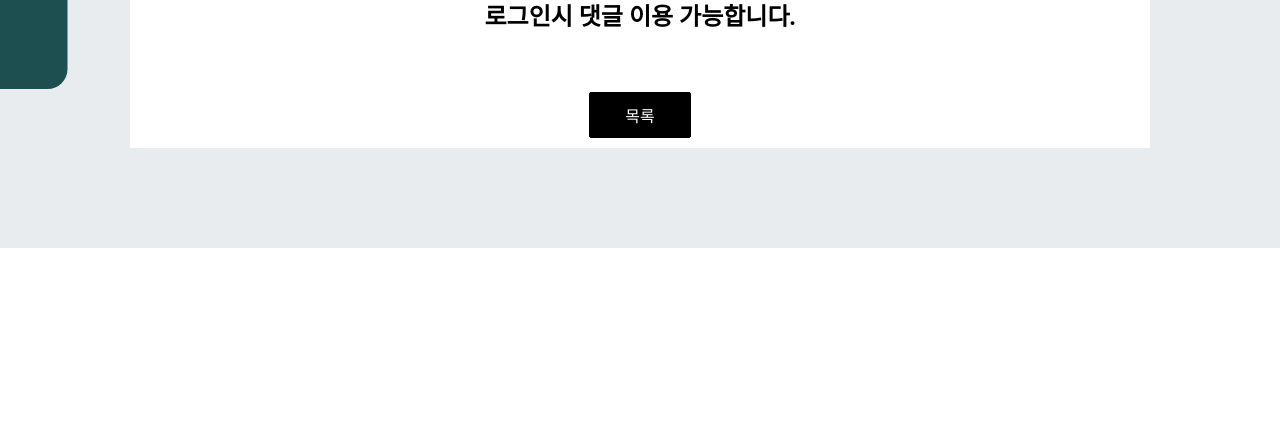
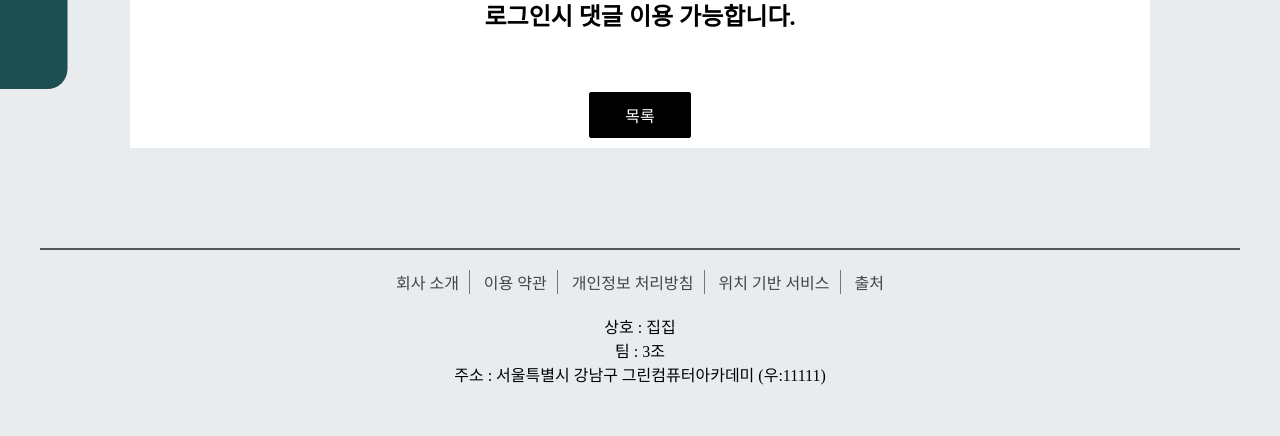
Before and after one commit to pshho/team3_django_project, a Django app: page /review/7/ in a window 1280 px wide. Shown: the part 1121-1557 px from the top of the page. Before the commit the page ends 1369 px from the top, so only its background shows below. Run offline with Django 4.2, Linux system fonts and the light colour scheme; data comes from the database, SQL or seed files in the repository; both versions use the stored data as it was after the commit; some web fonts are replaced.

Commit message:
세세한 수정

```diff
--- a/polls/templates/community/board_free/board_free_comment_update.html
+++ b/polls/templates/community/board_free/board_free_comment_update.html
@@ -91,4 +91,5 @@
         </form>
     </section>
 </div>
+{% include 'poll/footer.html' %}
 </body>
--- a/polls/templates/community/board_free/board_free_write.html
+++ b/polls/templates/community/board_free/board_free_write.html
@@ -66,7 +66,7 @@
     </div>
 
 </form>
-
+{% include 'poll/footer.html' %}
 
 
 
--- a/polls/templates/information/information.html
+++ b/polls/templates/information/information.html
@@ -40,9 +40,9 @@
             <h4>똑똑하게 집 구하기</h4>
             <h4 class="smart_toggle" style="cursor: pointer;">닫기</h4>
             <div class="smart_top_a">
-                <a href="{% url 'information:info_smart_blue' %}" target="smart">매매</a>|
+                <a href="{% url 'information:info_smart_mama' %}" target="smart">매매</a>|
                 <a href="{% url 'information:info_smart_jansa' %}" target="smart">전월세</a>|
-                <a href="{% url 'information:info_smart_mama' %}" target="smart">청약</a>
+                <a href="{% url 'information:info_smart_blue' %}" target="smart">청약</a>
             </div>
         </div>
         <div class="smart_section">
--- a/polls/templates/poll/footer.html
+++ b/polls/templates/poll/footer.html
@@ -1,6 +1,6 @@
+{% load static %}
 
-
-<link rel="stylesheet" href="../../static/css/footer/footer.css">
+<link rel="stylesheet" href="{% static 'css/footer/footer.css' %}">
 
 <footer>
     <ul id="bottomMenu">
--- a/polls/templates/review/review_comment_update.html
+++ b/polls/templates/review/review_comment_update.html
@@ -90,5 +90,6 @@
             <button type="submit" class="submit-button">저장하기</button>
         </form>
     </section>
+    {% include 'poll/footer.html' %}
 </div>
 </body>
--- a/polls/templates/review/review_detail.html
+++ b/polls/templates/review/review_detail.html
@@ -4,11 +4,22 @@
 <head>
     <meta charset="UTF-8">
     <meta name="viewport" content="width=device-width, initial-scale=1.0">
-    <title>게시글테스트</title>
+    <title>게시글</title>
     <link rel="stylesheet" href="{% static 'css/review/css/css.css' %}">
-    <script src="https://code.jquery.com/jquery-3.6.0.min.js"></script>
+    <script src="https://code.jquery.com/jquery-3.7.0.js"
+            integrity="sha256-JlqSTELeR4TLqP0OG9dxM7yDPqX1ox/HfgiSLBj8+kM="
+            crossorigin="anonymous"></script>
+    <script>
+        $(document).ready(function(){
+            $('.delete').click(function(e){  //삭제 버튼을 클릭하면
+                e.preventDefault();  // 기본 동작인 링크 이동을 중지합니다.
+                if(confirm('정말 수정/삭제하시겠습니까?')){
+                    location.href=$(this).data('uri'); //현재 대상 객체의 주소를 이동
+                }
+            });
+        });
+</script>
 </head>
-
 <body>
 {% include 'poll/sidebar.html' %}
 {% include 'poll/header.html' %}
@@ -16,8 +27,6 @@
     <div class="board_title">
         <strong>게시글보기</strong>
     </div>
-
-    <div class="board_view_wrap">
 
     <div class="board_view_wrap">
         <div class="board_view">
@@ -59,7 +68,7 @@
             </div>
             <div class="cont">{{review_board.r_content}}</div>
             <div class="recommendation_button">
-                    <form action="{% url 'review:comment_create' review_board.id %}" method="post">
+                <form action="{% url 'review:review_detail' review_board.id %}" method="post">
                     {% csrf_token %}
                     <button type="submit" class="custombutton">추천하기</button>
                 </form>
@@ -70,25 +79,24 @@
                 {% for ans in answers_list %}
                 <div class="comment">
                     {% if ans.author == request.user %}
-                        <button class="custombutton delete" data-uri="{% url 'review:comment_delete' ans.id %}">삭제</button>
-                        <button class="custombutton delete" data-uri="{% url 'review:comment_update' ans.id %}">수정</button>
+                    <button class="custombutton delete" data-uri="{% url 'review:comment_delete' ans.id %}">삭제
+                    </button>
+                    <button class="custombutton delete" data-uri="{% url 'review:comment_update' ans.id %}">수정
+                    </button>
                     {% endif %}
                     <p>작성자: {{ ans.author }}</p>
                     <p>{{ ans.content }}</p>
                 </div>
-
-
                 {% endfor %}
 
                 {% if user.is_authenticated %}
                 <section>
                     <h2>댓글 등록</h2>
-
-                        <form class="comment-form" action="{% url 'review:comment_create' review_board.id %}" method="post">
+                    <form class="comment-form" action="{% url 'review:comment_create' review_board.id %}"
+                          method="post">
                         {% csrf_token %}
                         <textarea name="content" rows="10" required></textarea>
                         <button type="submit" class="custombutton">저장하기</button>
-
                     </form>
                 </section>
                 {% else %}
@@ -100,30 +108,20 @@
             {% if review_board.user == request.user %}
             <div class="bt_wrap">
                 <a href="{% url 'review:review_main' %}" class="on">목록</a>
-                    <a href="{% url 'review:review_update' review_board.id %}" class="delete" data-uri="{% url 'review:review_update' review_board.id %}">수정</a>
-                    <a href="{% url 'review:review_delete' review_board.id  %}" class="delete" data-uri="{% url 'review:review_delete' review_board.id %}">삭제</a>
-
-
+                <a href="{% url 'review:review_update' review_board.id %}" class="delete"
+                   data-uri="{% url 'review:review_update' review_board.id %}">수정</a>
+                <a href="{% url 'review:review_delete' review_board.id  %}" class="delete"
+                   data-uri="{% url 'review:review_delete' review_board.id %}">삭제</a>
+            </div>
             {% else %}
             <div class="bt_wrap">
                 <a href="{% url 'review:review_main' %}" class="on">목록</a>
             </div>
-
-
-                </div>
             {% endif %}
         </div>
     </div>
-        <script>
-          $(document).ready(function(){
-                $('.delete').click(function(e){  //삭제 버튼을 클릭하면
-                    e.preventDefault();  // 기본 동작인 링크 이동을 중지합니다.
-                    if(confirm('정말 수정/삭제하시겠습니까?')){
-                        location.href=$(this).data('uri'); //현재 대상 객체의 주소를 이동
-                    }
-                });
-            });
-        </script>
+</div>
+{% include 'poll/footer.html' %}
 </body>
 
 </html>
--- a/polls/templates/review/review_list_jan.html
+++ b/polls/templates/review/review_list_jan.html
@@ -96,6 +96,7 @@
             </div>
         </div>
     </div>
+{% include 'poll/footer.html' %}
 </body>
 
 </html>
--- a/polls/templates/review/review_list_main.html
+++ b/polls/templates/review/review_list_main.html
@@ -103,6 +103,7 @@
 
         </div>
     </div>
+{% include 'poll/footer.html' %}
 </body>
 
 </html>
--- a/polls/templates/review/review_list_mama.html
+++ b/polls/templates/review/review_list_mama.html
@@ -97,6 +97,7 @@
 
         </div>
     </div>
+{% include 'poll/footer.html' %}
 </body>
 
 </html>
--- a/polls/templates/review/review_list_subscription.html
+++ b/polls/templates/review/review_list_subscription.html
@@ -97,6 +97,7 @@
 
         </div>
     </div>
+{% include 'poll/footer.html' %}
 </body>
 
 </html>
--- a/polls/templates/review/review_update.html
+++ b/polls/templates/review/review_update.html
@@ -62,7 +62,7 @@
             </form>
         </div>
     </div>
-    {% include 'footer/footer.html' %}
+    {% include 'poll/footer.html' %}
 </body>
 
 </html>
--- a/polls/templates/review/review_write.html
+++ b/polls/templates/review/review_write.html
@@ -74,7 +74,7 @@
     </div>
 
 </form>
-
+{% include 'poll/footer.html' %}
 </body>
 
 </html>
```
Also changed, not shown: polls/templates/community/board_free/board_free_detail.html (+7 -15 lines), polls/db.sqlite3. Lines whose indentation alone changed are shown as unchanged.
